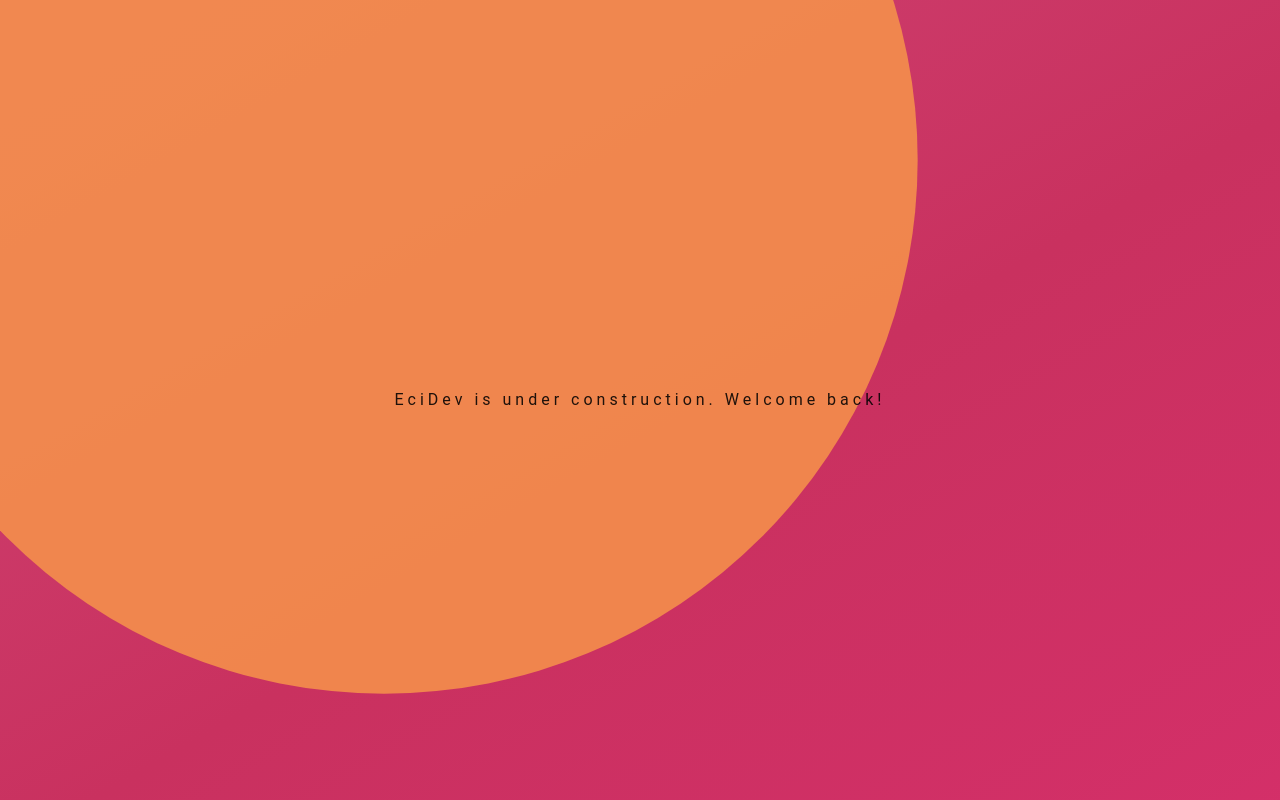
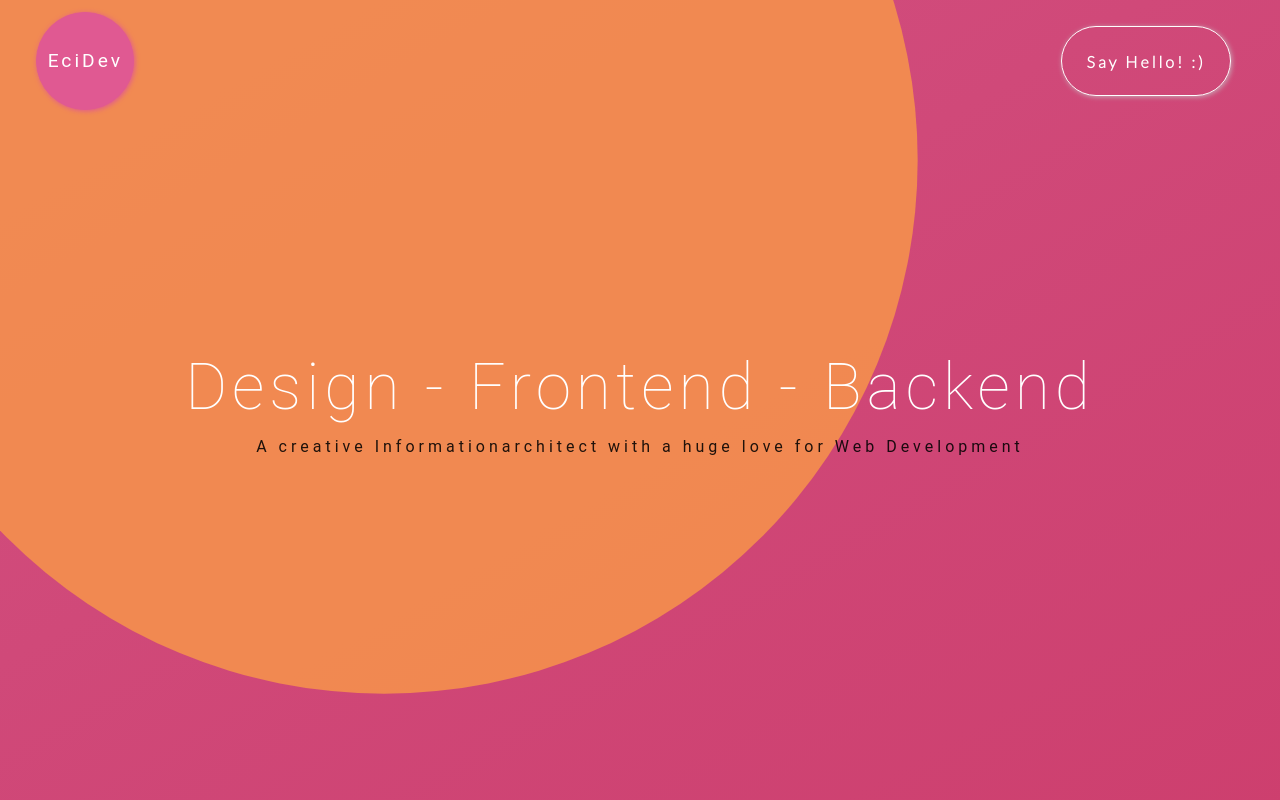
Before and after one commit to emmaindal/ecidev, a React (Create React App) app in the folder client/: page / in a window 1280 px wide. Shown: the top 800 px of the page. Built offline with nearby package versions, Linux system fonts and the light colour scheme.

Commit message:
back to undeployed version

```diff
--- a/client/src/views/StartView/StartView.jsx
+++ b/client/src/views/StartView/StartView.jsx
@@ -1,18 +1,20 @@
 import React from "react";
 
 import Header from "./components/Header";
-// import Navbar from "./components/Navbar";
-// import Main from "./components/Main";
-// import Contact from "./components/Contact";
-// import Footer from "./components/Footer";
+import Navbar from "./components/Navbar";
+import Main from "./components/Main";
+import Contact from "./components/Contact";
+import Footer from "./components/Footer";
 
 const StartView = ({ handleSayHello }) => {
   return (
-    // <Navbar handleSayHello={handleSayHello} />
-    <Header />
-    // <Main />
-    // <Contact />
-    // <Footer />
+    <div>
+      <Navbar handleSayHello={handleSayHello} />
+      <Header />
+      <Main />
+      <Contact />
+      <Footer />
+    </div>
   );
 };
 
--- a/client/src/views/StartView/components/Header.jsx
+++ b/client/src/views/StartView/components/Header.jsx
@@ -4,23 +4,14 @@
 import { Typography } from "@material-ui/core";
 
 class Header extends Component {
-  state = {
-    underConstruction: true
-  };
   render() {
     return (
       <Container className="App-header">
         <Effect />
-        {!this.state.underConstruction && (
-          <Heading>Design - Frontend - Backend</Heading>
-        )}
-        {!this.state.underConstruction && (
-          <SubHeading>
-            A creative Informationarchitect with a huge love for Web Development
-          </SubHeading>
-        )}
-
-        <SubHeading>EciDev is under construction. Welcome back!</SubHeading>
+        <Heading>Design - Frontend - Backend</Heading>
+        <SubHeading>
+          A creative Informationarchitect with a huge love for Web Development
+        </SubHeading>
       </Container>
     );
   }
```
